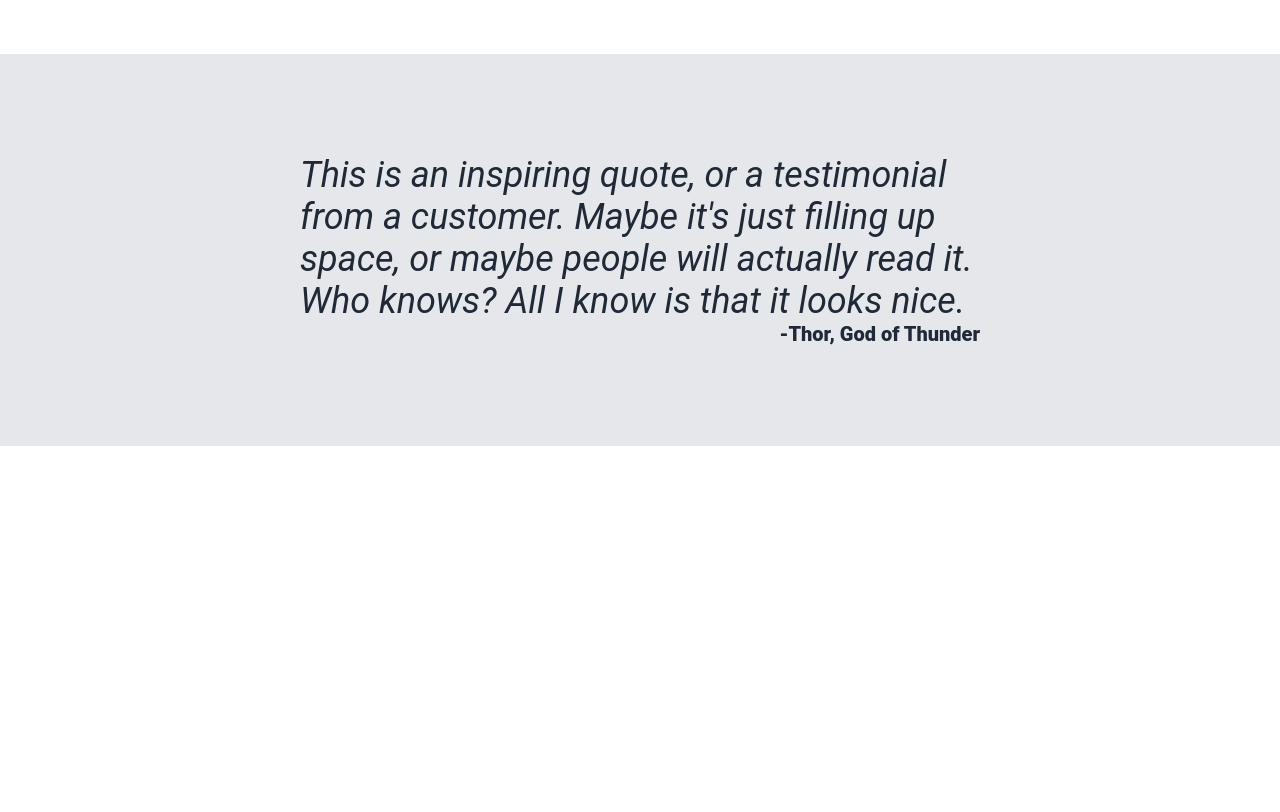
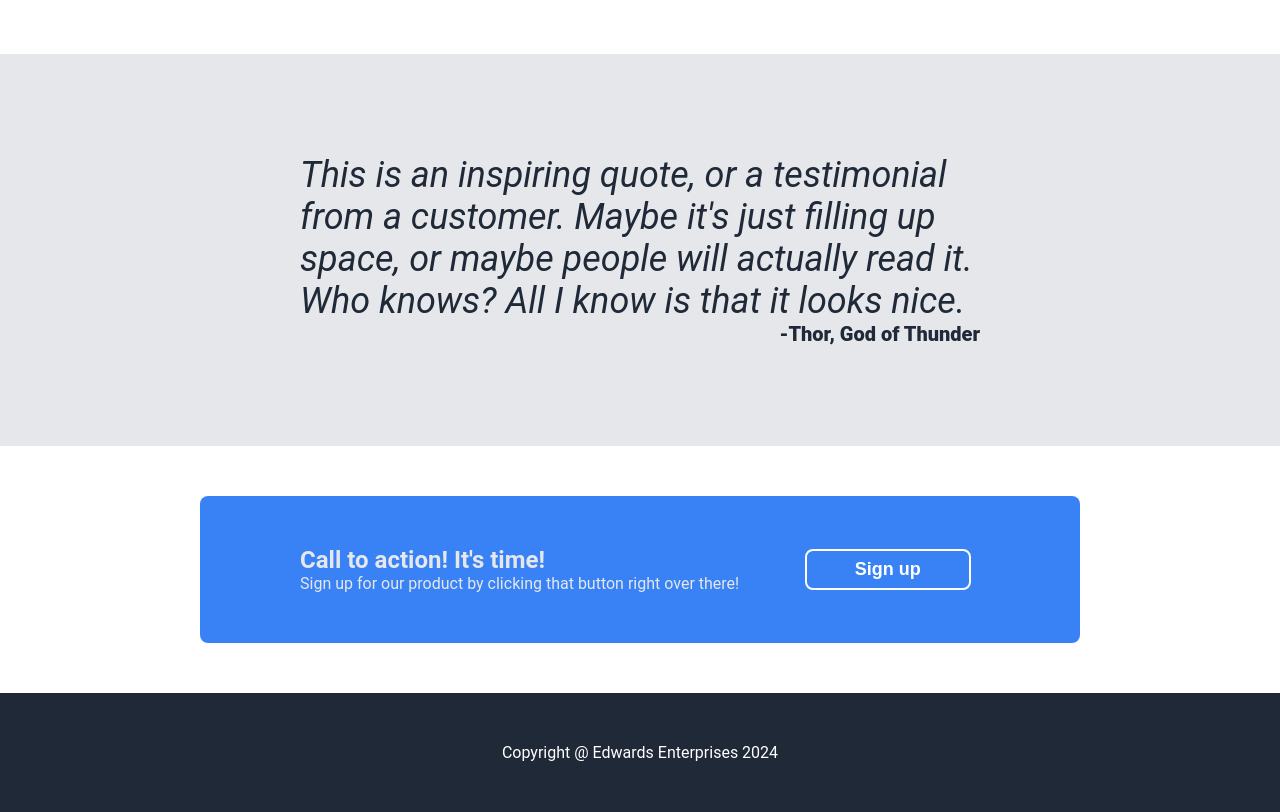
Before and after one commit to JSE955/landing-page, a plain HTML site: page index.html in a window 1280 px wide. Shown: the part 876-1688 px from the top of the page. Before the commit the page ends 1322 px from the top, so only its background shows below. Drawn offline with Linux system fonts and the light colour scheme.

Commit message:
Add call to action and footer sections

```diff
--- a/index.html
+++ b/index.html
@@ -59,6 +59,18 @@
         </div>
         <div class="author">-Thor, God of Thunder</div>
     </div>
+    <div class="call-section">
+        <div class="call-to-action">
+            <div class="call-left">
+                <div class="call-left-head">Call to action! It's time!</div>
+                <div>Sign up for our product by clicking that button right over there!</div>
+            </div>
+            <div class="call-right">
+                <button class="call-button">Sign up</button>
+            </div>
+        </div>
+    </div>
+    <div class="footer">Copyright @ Edwards Enterprises 2024</div>
 </body>
 
 </html>
--- a/styles.css
+++ b/styles.css
@@ -136,3 +136,49 @@ button {
     color: #1F2937;
     align-self: flex-end;
 }
+
+.call-section {
+    display: flex;
+    justify-content: center;
+    align-items: center;
+    padding: 50px 200px;
+}
+
+.call-to-action {
+    background-color: #3882F6;
+    color: #E5E7EB;
+    flex-grow: 1;
+    border-radius: 8px;
+    padding: 50px 100px;
+    display: flex;
+}
+
+.call-left-head {
+    font-weight: bold;
+    font-size: 24px;
+}
+
+.call-button {
+    border: solid white 2px;
+}
+
+.call-left {
+    flex-grow: 3;
+}
+
+.call-right {
+    display: flex;
+    justify-content: center;
+    align-items: center;
+    flex-grow: 1;
+}
+
+.footer {
+    display: flex;
+    justify-content: center;
+    align-items: center;
+    color: white;
+    background-color: #1F2937;
+    padding-top: 50px;
+    padding-bottom: 50px;
+}
```
